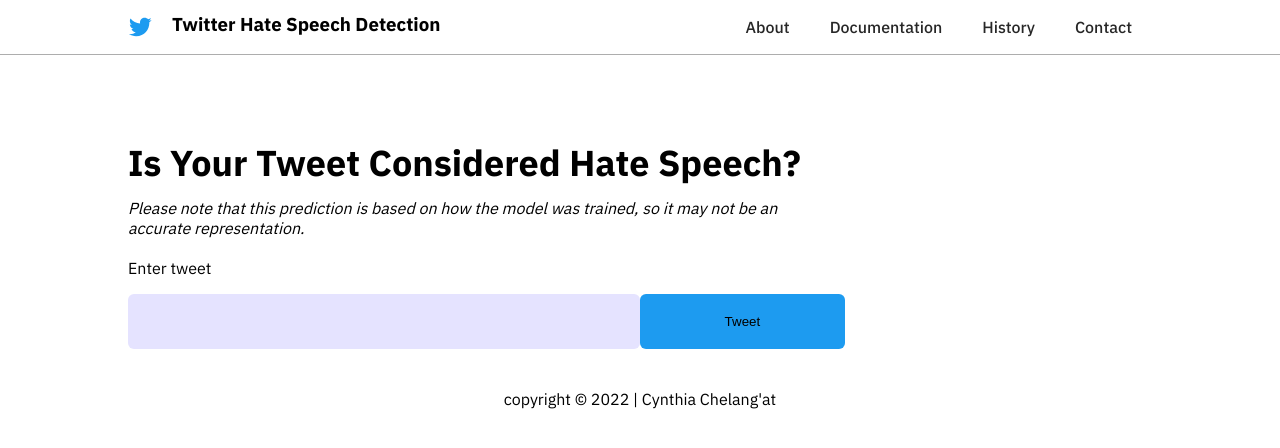
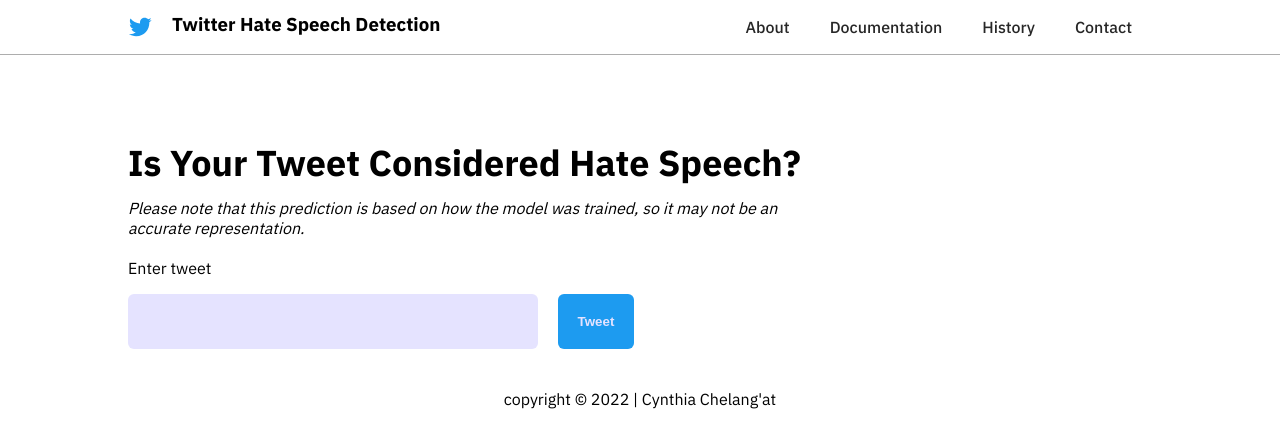
Before and after one commit to DennisRono/twitter-hate-speech-detection, a React (Create React App) app in the folder client/: page / in a window 1280 px wide. Shown: the top 448 px of the page. Built offline with nearby package versions, Linux system fonts and the light colour scheme.

Commit message:
word taste try sea behind

```diff
--- a/client/src/styles/css/landing.css
+++ b/client/src/styles/css/landing.css
@@ -16,10 +16,11 @@
   display: flex;
   align-items: flex-end;
   margin: 20px 0;
-  width: 100%;
+  width: 80%;
 }
 .landing .landingform .form-group {
   width: 50%;
+  margin-right: 20px;
 }
 .landing .landingform .form-group .landingtweetinput {
   padding: 20px 10px;
@@ -31,9 +32,11 @@
   width: calc(100% - 20px);
 }
 .landing .landingform .lsubmitBtn {
-  width: 20%;
   padding: 20px !important;
   background-color: #1D9BF0;
   border-radius: 6px;
   border: none;
+  cursor: pointer;
+  color: #e5e3ff;
+  font-weight: 700;
 }/*# sourceMappingURL=landing.css.map */
--- a/client/src/styles/scss/landing.scss
+++ b/client/src/styles/scss/landing.scss
@@ -15,9 +15,10 @@
         display: flex;
         align-items: flex-end;
         margin: 20px 0;
-        width: 100%;
+        width: 80%;
         .form-group{
             width: 50%;
+            margin-right: 20px;
             .landingtweetinput{
                 padding: 20px 10px;
                 border-radius: 6px;
@@ -29,11 +30,13 @@
             }
         }
         .lsubmitBtn{
-            width: 20%;
             padding: 20px !important;
             background-color: #1D9BF0;
             border-radius: 6px;
             border: none;
+            cursor: pointer;
+            color: #e5e3ff;
+            font-weight: 700;
         }
     }
 }
```
Also changed, not shown: 1 other file (tests, documents, lock files or other folders).
